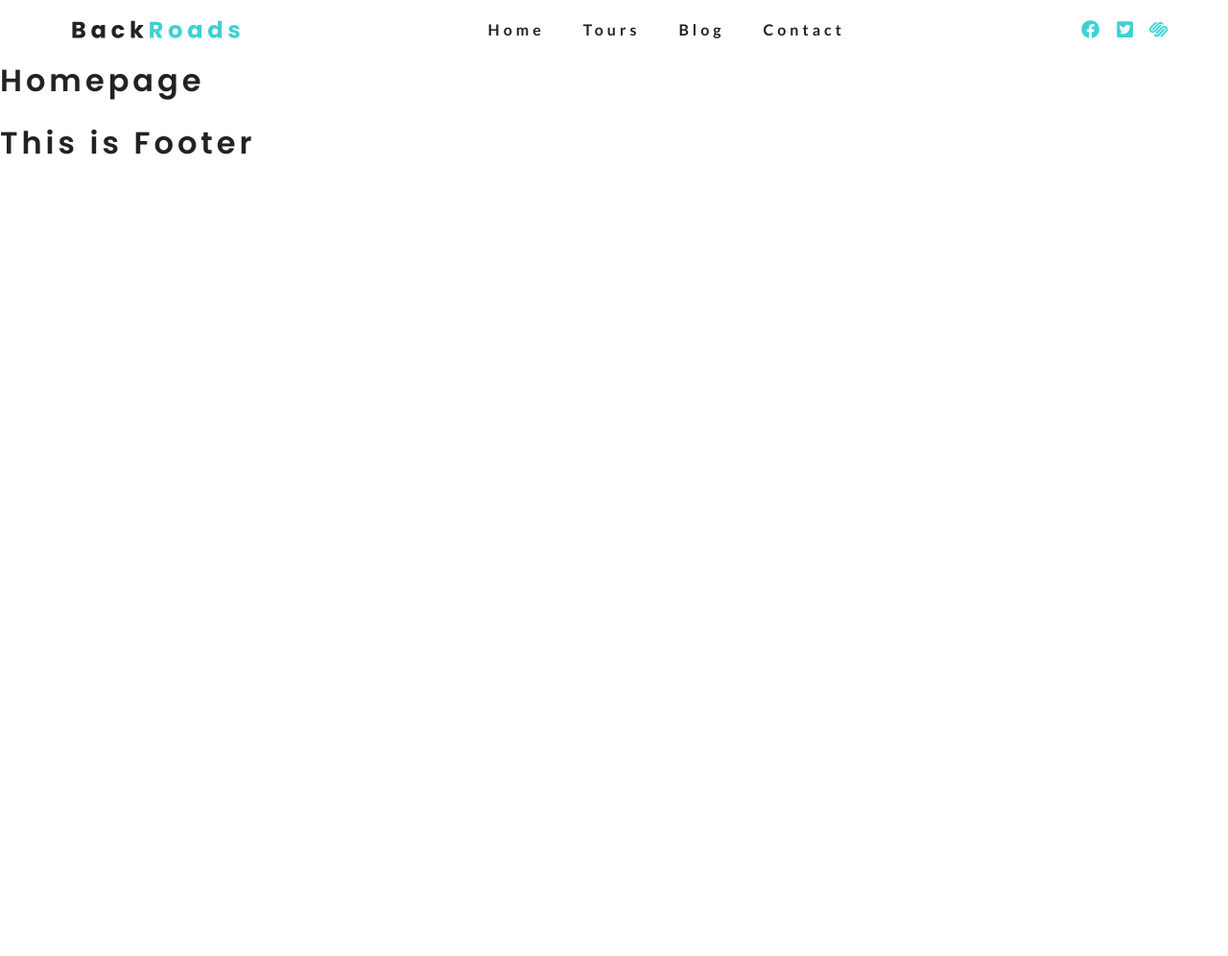
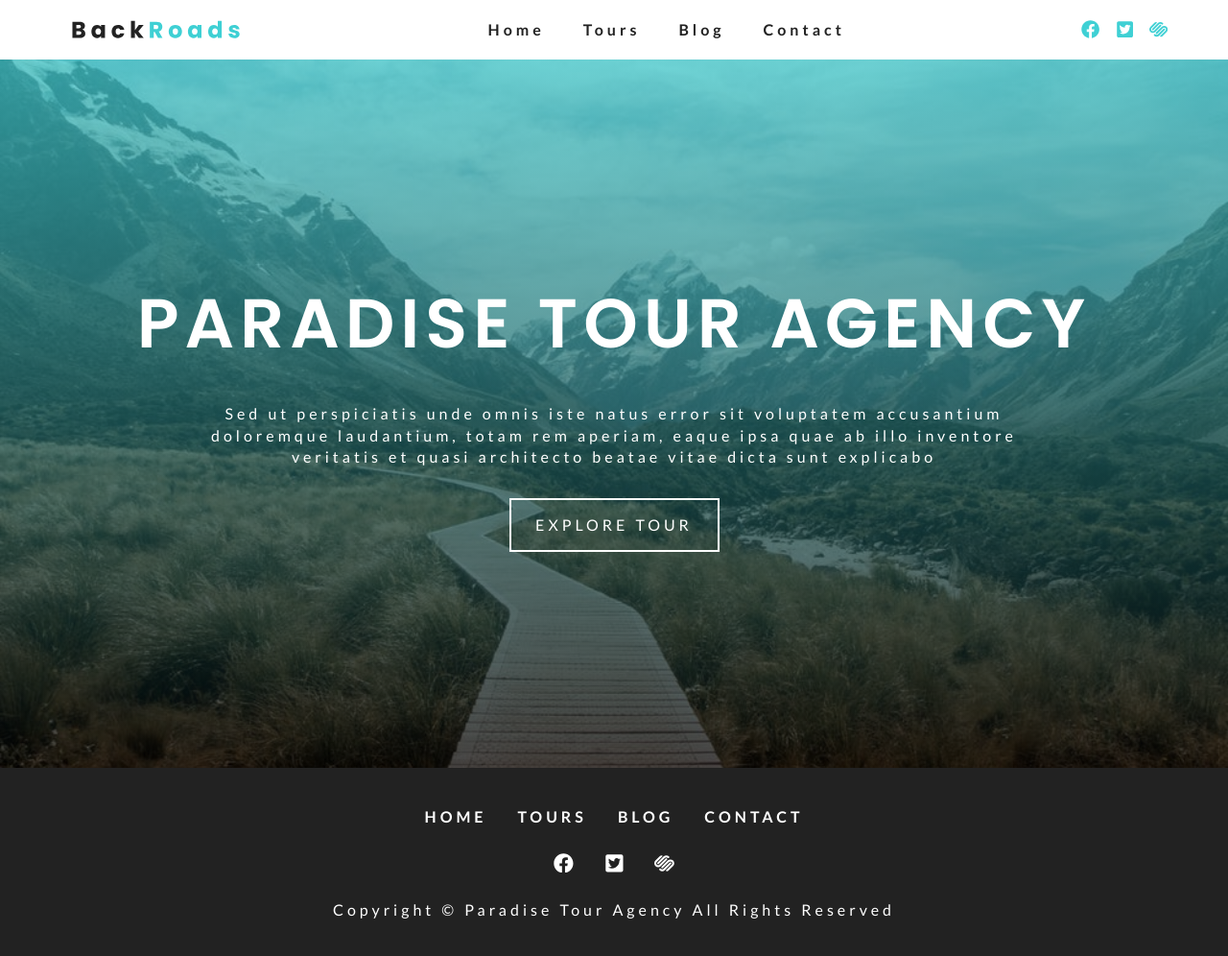
Before and after one commit to TheShahriyar/paradise-tour-gatsby, a Gatsby site: page / in a window 1280 px wide. Shown: the whole page at 96% size. Before the commit the page ends 800 px from the top, so only its background shows below. Built offline with nearby package versions, Linux system fonts and the light colour scheme; Gatsby itself is replaced by a stand-in of ours.

Commit message:
Banner and Footer added

```diff
--- /dev/null
+++ b/src/components/Banner.jsx
@@ -0,0 +1,14 @@
+import React from "react"
+import "../css/banner.css"
+
+const Banner = ({ title, info, children }) => {
+  return (
+    <div className="banner">
+      <h1>{title}</h1>
+      <p>{info}</p>
+      {children}
+    </div>
+  )
+}
+
+export default Banner
--- a/src/components/Footer.jsx
+++ b/src/components/Footer.jsx
@@ -1,9 +1,39 @@
 import React from "react"
+import "../css/footer.css"
+import links from "../constant/links"
+import socialIcon from "../constant/social-icons"
+import { Link } from "gatsby"
 
 const Footer = () => {
   return (
-    <div>
-      <h1>This is Footer</h1>
+    <div className="footer">
+      <div className="links">
+        {links.map((item, index) => {
+          return (
+            <Link to={item.path} key={index}>
+              {item.text}
+            </Link>
+          )
+        })}
+      </div>
+      <div className="icons">
+        {socialIcon.map((item, index) => {
+          return (
+            <a
+              href={item.url}
+              key={index}
+              target="_blank"
+              rel="noopener noreferrer"
+            >
+              {item.icon}
+            </a>
+          )
+        })}
+      </div>
+      <div className="copyright">
+        copyright &copy; Paradise Tour Agency {new Date().getFullYear} all
+        rights reserved
+      </div>
     </div>
   )
 }
--- a/src/components/Layout.jsx
+++ b/src/components/Layout.jsx
@@ -5,11 +5,11 @@ import "./layout.css"
 
 const Layout = ({ children }) => {
   return (
-    <React.Fragment>
-      <Navbar />
+    <main>
+      <Navbar></Navbar>
       {children}
-      <Footer />
-    </React.Fragment>
+      <Footer></Footer>
+    </main>
   )
 }
 
--- /dev/null
+++ b/src/components/SimpleHero.jsx
@@ -0,0 +1,7 @@
+import React from "react"
+
+const SimpleHero = ({ children }) => {
+  return <header className="defaultHero">{children}</header>
+}
+
+export default SimpleHero
--- a/src/css/footer.css
+++ b/src/css/footer.css
@@ -1,5 +1,5 @@
 .footer {
-  margin-top: auto;
+  /* margin-top: auto; */
   background: var(--mainBlack);
   padding: 2rem;
   text-align: center;
--- a/src/pages/index.js
+++ b/src/pages/index.js
@@ -1,8 +1,20 @@
 import React from "react"
 import Layout from "../components/Layout"
+import SimpleHero from "../components/SimpleHero"
+import Banner from "../components/Banner"
+import { Link } from "gatsby"
 
 export default () => (
   <Layout>
-    <h1>Homepage</h1>
+    <SimpleHero>
+      <Banner
+        title="Paradise Tour Agency"
+        info="Sed ut perspiciatis unde omnis iste natus error sit voluptatem accusantium doloremque laudantium, totam rem aperiam, eaque ipsa quae ab illo inventore veritatis et quasi architecto beatae vitae dicta sunt explicabo"
+      >
+        <Link to="/tours" className="btn-white">
+          Explore Tour
+        </Link>
+      </Banner>
+    </SimpleHero>
   </Layout>
 )
```
Also changed, not shown: src/pages/404.jsx (added, +19 -0 lines).
